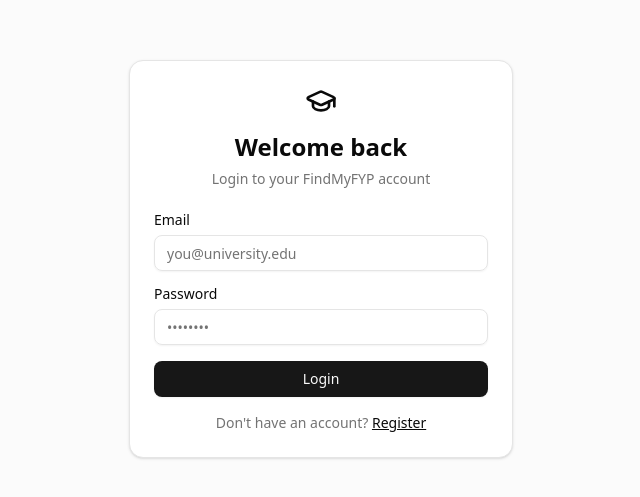
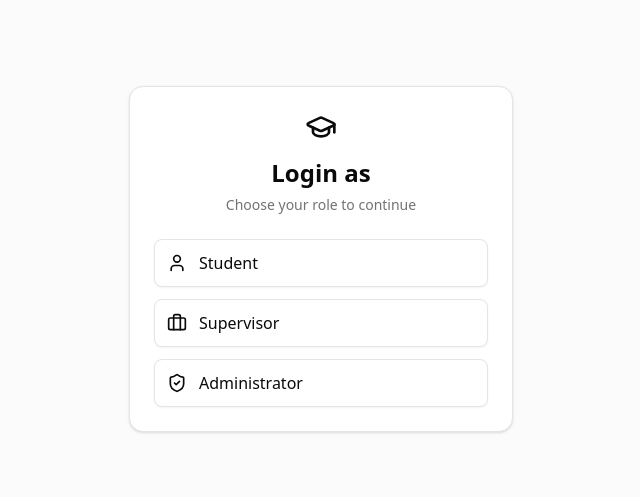
Before and after one commit to anipython1/Orbital-Team-Enzyme-7627, a React (Vite) app in the folder frontend/: page /login in a window 1280 px wide. Shown: the part 141-638 px from the top of the page, without its empty margins (319-959 px from the left). Built offline with nearby package versions, Linux system fonts and the light colour scheme.

Commit message:
added 3 options to login

```diff
--- a/frontend/src/pages/Login.jsx
+++ b/frontend/src/pages/Login.jsx
@@ -1,6 +1,6 @@
 import { useState } from "react"
 import { Link, useNavigate } from "react-router-dom"
-import { GraduationCap } from "lucide-react"
+import { GraduationCap, User, Briefcase, ShieldCheck } from "lucide-react"
 import { Button } from "@/components/ui/button"
 import { Card, CardContent, CardDescription, CardHeader, CardTitle } from "@/components/ui/card"
 import { Input } from "@/components/ui/input"
@@ -14,6 +14,7 @@
   const [password, setPassword] = useState("")
   const [error, setError] = useState("")
   const [loading, setLoading] = useState(false)
+  const [role, setRole] = useState("") // chosen first: student / supervisor / admin
 
   async function handleSubmit(event) {
     event.preventDefault()
@@ -40,6 +41,41 @@
     } finally {
       setLoading(false)
     }
+  }
+
+  // Step 1: choose a role before showing the login form.
+  if (!role) {
+    const roles = [
+      { value: "student", label: "Student", icon: User },
+      { value: "supervisor", label: "Supervisor", icon: Briefcase },
+      { value: "admin", label: "Administrator", icon: ShieldCheck },
+    ]
+    return (
+      <div className="flex min-h-screen items-center justify-center bg-muted/40 px-4">
+        <Card className="w-full max-w-sm">
+          <CardHeader className="text-center">
+            <Link to="/" className="mx-auto mb-2">
+              <GraduationCap className="size-8" />
+            </Link>
+            <CardTitle className="text-2xl">Login as</CardTitle>
+            <CardDescription>Choose your role to continue</CardDescription>
+          </CardHeader>
+          <CardContent className="grid gap-3">
+            {roles.map((r) => (
+              <Button
+                key={r.value}
+                variant="outline"
+                className="h-12 justify-start gap-3 text-base"
+                onClick={() => setRole(r.value)}
+              >
+                <r.icon className="size-5" />
+                {r.label}
+              </Button>
+            ))}
+          </CardContent>
+        </Card>
+      </div>
+    )
   }
 
   return (
```
